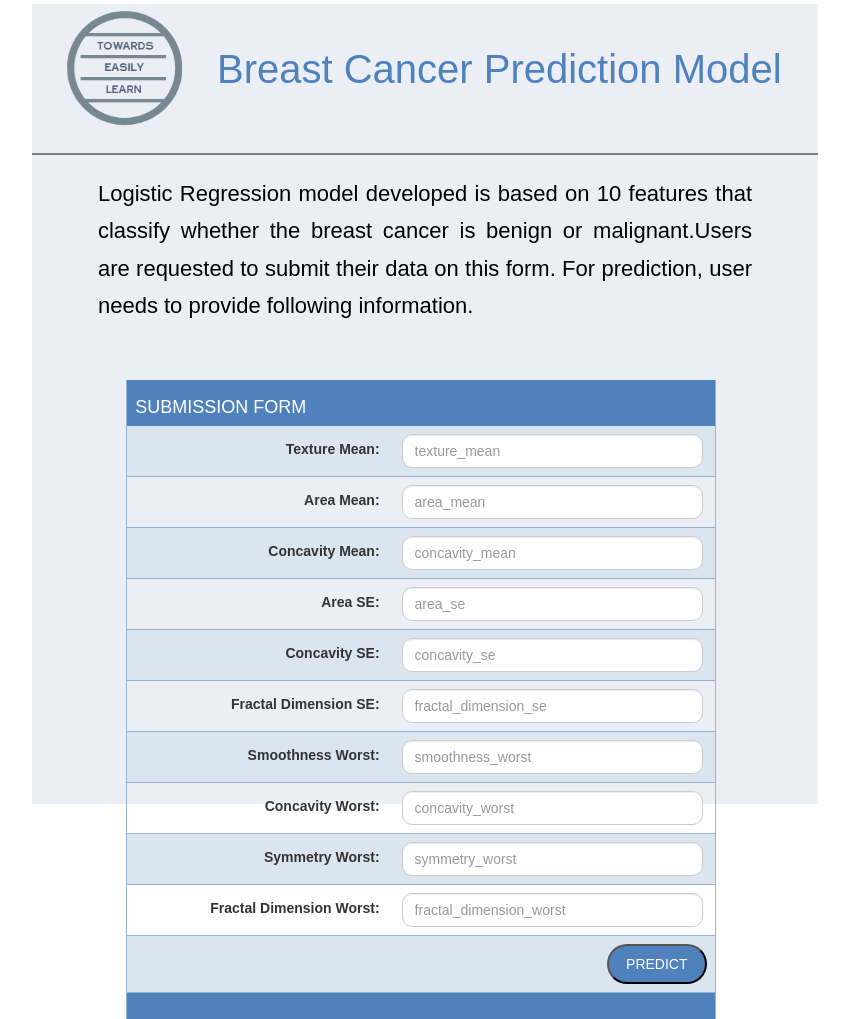
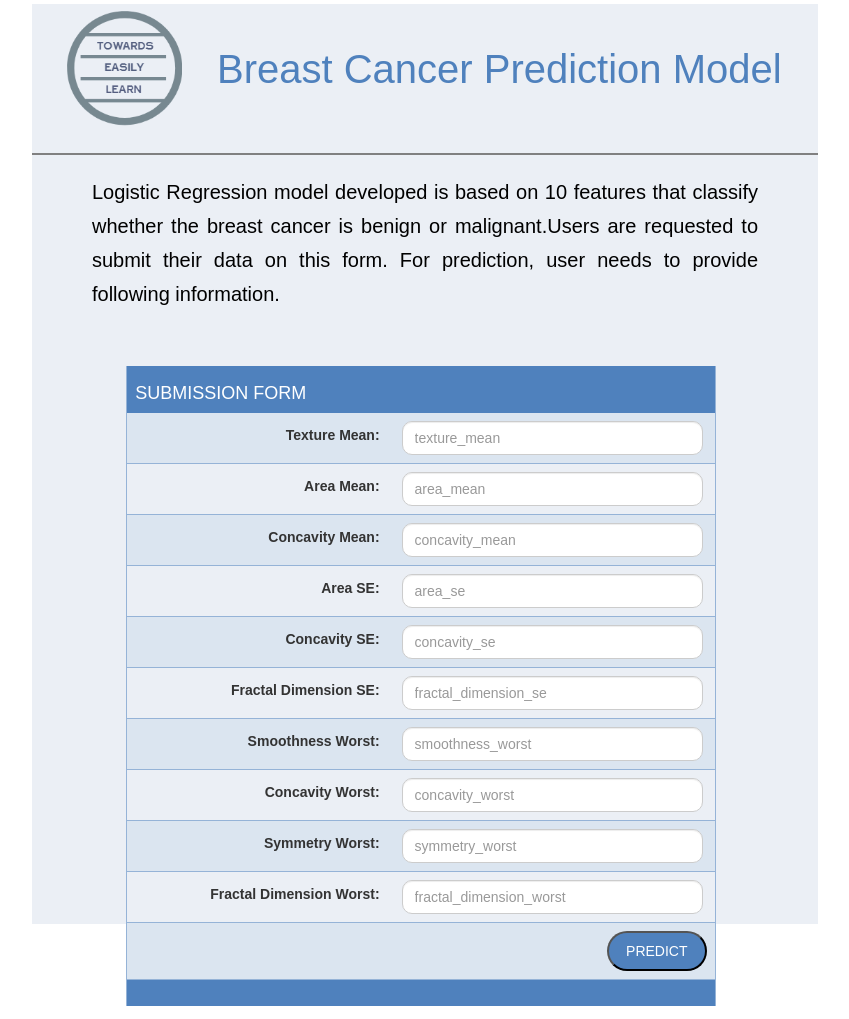
Before and after one commit to Muhd-Shahid/Breast-Cancer-Wisconsin, a Flask app: page / in a window 1280 px wide. Shown: the whole page, without its empty margins (215-1064 px from the left). Run offline with Flask 2, Linux system fonts and the light colour scheme; parts of the project's set-up code (start-up, migrations or seed data) failed here and were passed over; some libraries are stand-ins or nearby versions; some web fonts are replaced.

Commit message:
Add files via upload

```diff
--- a/static/style.css
+++ b/static/style.css
@@ -20,7 +20,7 @@ p{
   color: black !important;
   font-family: Raleway-SemiBold, sans-serif !important;
   font-family: Raleway-SemiBold;
-  font-size: 22px !important;
+  font-size: 20px !important;
   text-align: justify;
   margin-left: 3em;
   margin-right: 3em;
@@ -29,17 +29,17 @@ p{
 }
 
 body, html {
-  height: 100%;
+  height: 110%;
   width: 85%;
   margin-left: auto;
   margin-right: auto;
   margin-top: 2px;
-  margin-bottom: 0.5%;
+  margin-bottom: 0px;
   font-family: Raleway-SemiBold, sans-serif;
 }
 
 .container_main{
-  height: 100%;
+  height: 95%;
   width: 85%;
   margin-left: auto;
   margin-right: auto;
@@ -160,6 +160,6 @@ table.t1 {
   background: #4f81bd;
   text-align: left;
   font-weight: normal;
-  font-size: 10px;
-  color: #fff;
+  font-size: 15px;
+  color: rgb(247, 247, 247);
 }
```
Also changed, not shown: static/logo_tr.png (added).
